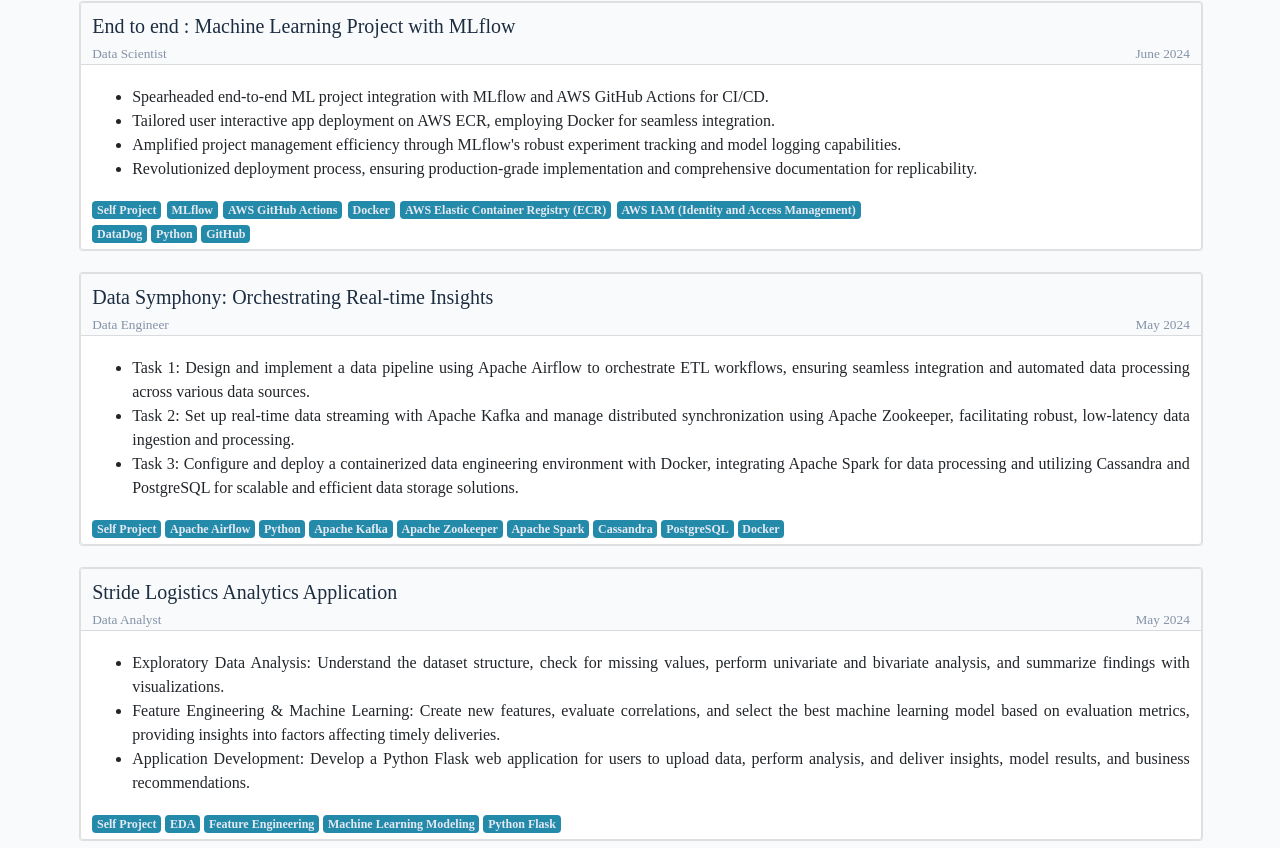
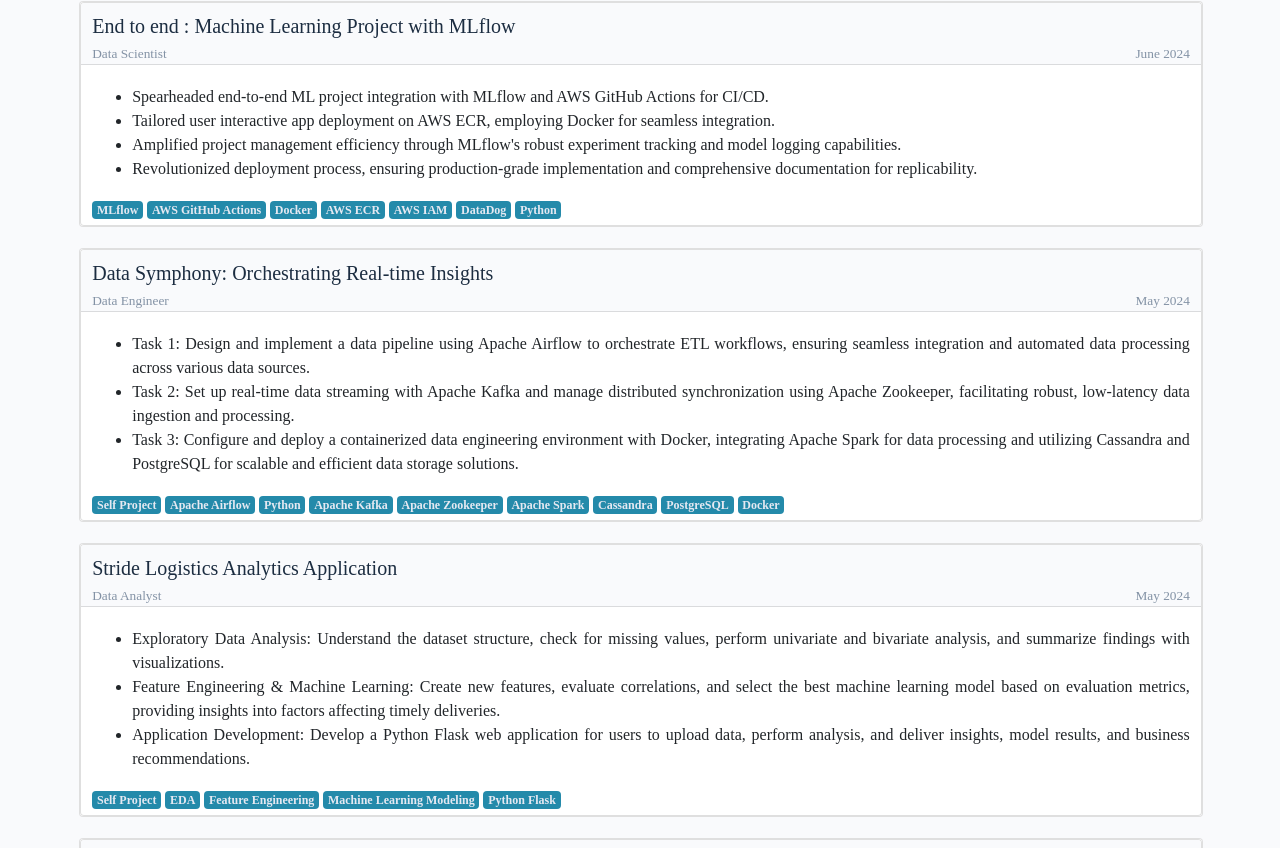
Before and after one commit to Ashleshk/Ashleshk.github.io, a plain HTML site: page index.html in a window 1280 px wide. Shown: the part 4426-5274 px from the top of the page. Drawn offline with Linux system fonts and the light colour scheme; no server answers; a web font is replaced by a local one.

Commit message:
removed Tags

```diff
--- a/index.html
+++ b/index.html
@@ -600,15 +600,13 @@
 
                 <div class="project-card-footer">
                   <div class="project-tags-holder">
-                    <span class="badge btn-info"> Self Project</span>
                     <span class="badge btn-info"> MLflow</span>
                     <span class="badge btn-info"> AWS GitHub Actions</span>
                     <span class="badge btn-info"> Docker </span>
-                    <span class="badge btn-info"> AWS Elastic Container Registry (ECR) </span>
-                    <span class="badge btn-info"> AWS IAM (Identity and Access Management) </span>
+                    <span class="badge btn-info"> AWS ECR </span>
+                    <span class="badge btn-info"> AWS IAM</span>
                     <span class="badge btn-info"> DataDog</span>
                     <span class="badge btn-info"> Python </span>
-                    <span class="badge btn-info"> GitHub </span>
                   </div>
 
                   <div class="project-btn-holder">
```
